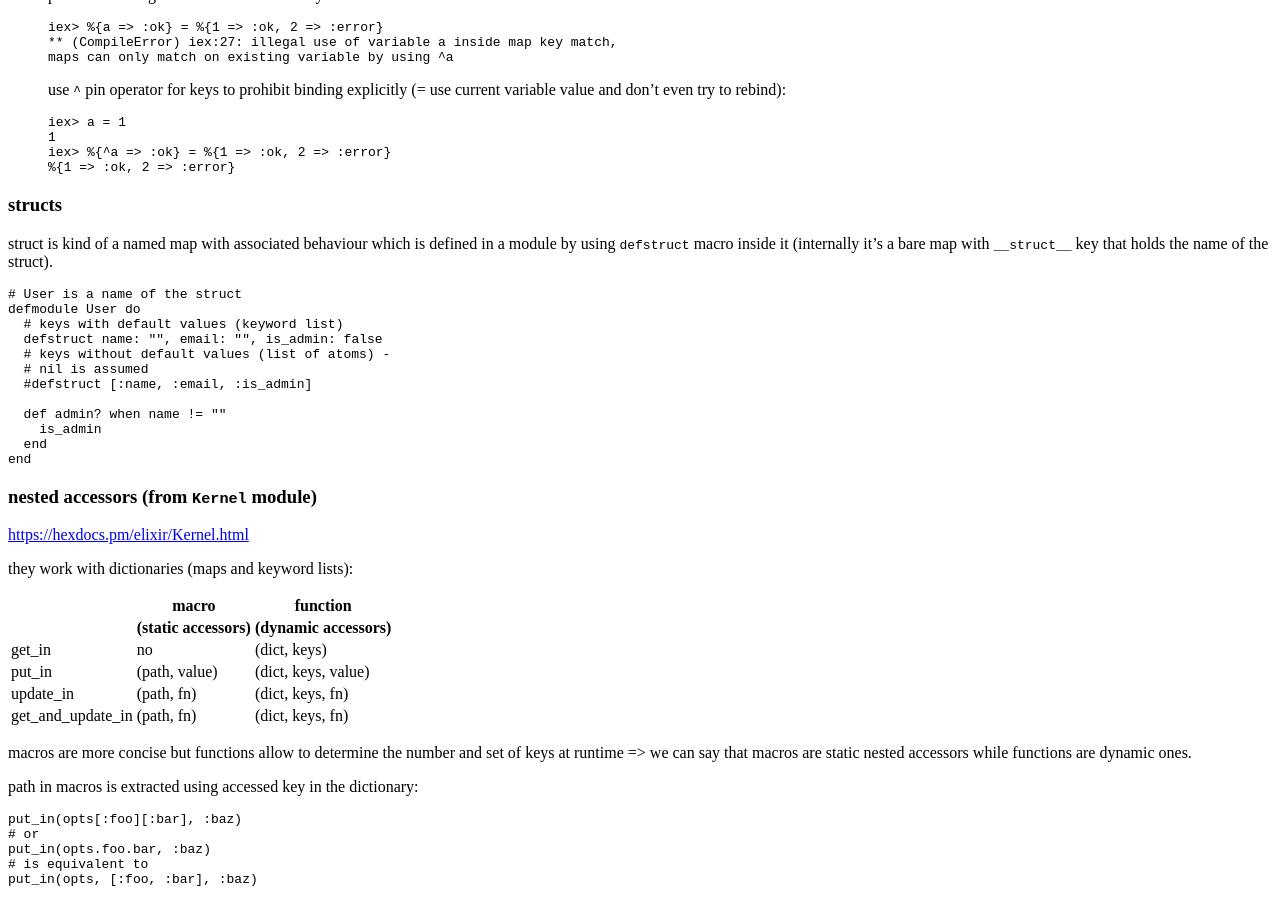
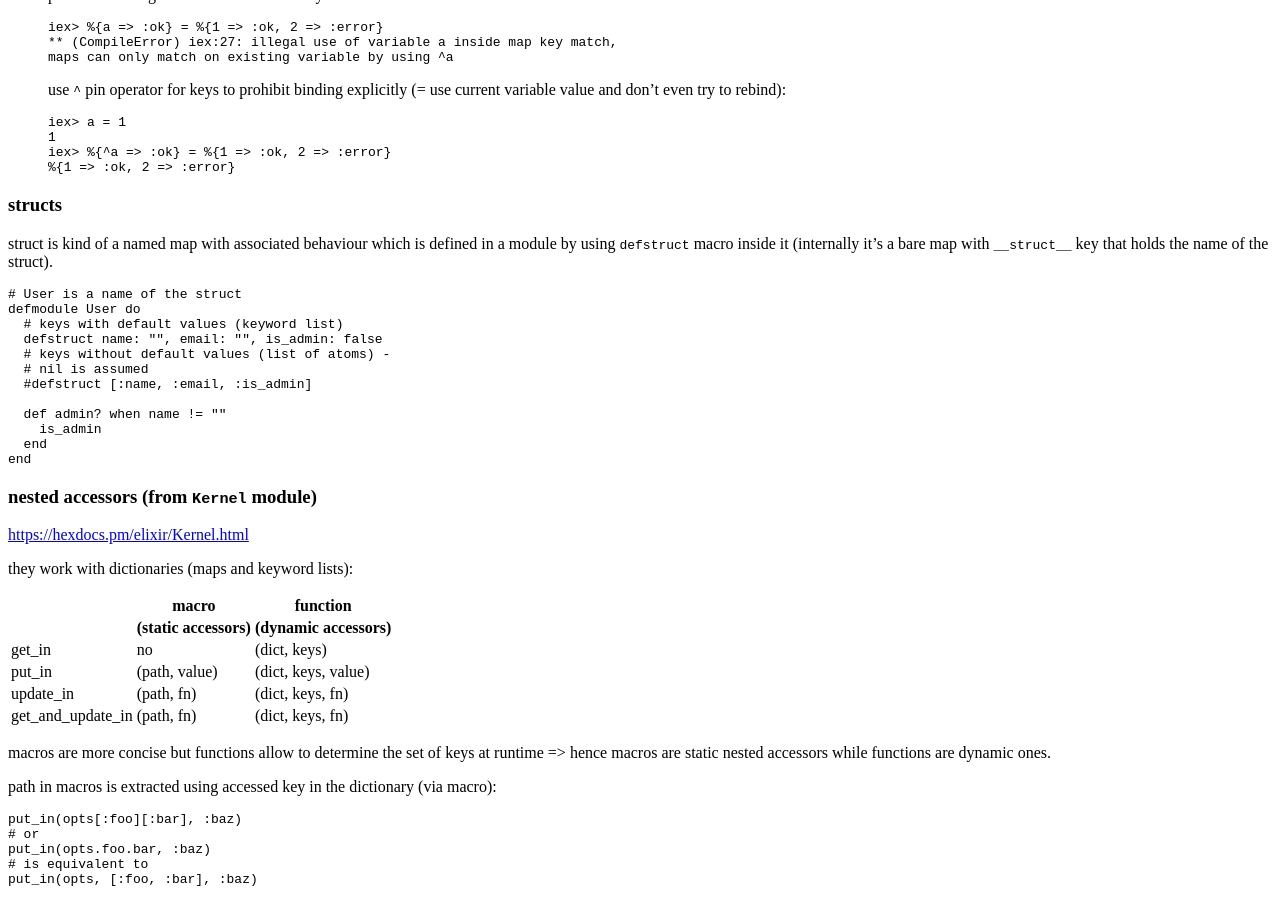
Before and after one commit to tap349/tap349.github.io, a Jekyll site: the page built from _posts/2016-12-31-elixir-notes.md, in a window 1280 px wide and 900 px high, scrolled down 7307 px. Built offline with Jekyll 4.4.1, drawn with Linux system fonts in a browser that asks for light colours.

Commit message:
update 2017-01-06_02:51:49

````diff
--- a/_posts/2016-12-31-elixir-notes.md
+++ b/_posts/2016-12-31-elixir-notes.md
@@ -536,12 +536,11 @@ they work with dictionaries (maps and keyword lists):
 | update_in         | (path, fn)               | (dict, keys, fn)    |
 | get_and_update_in | (path, fn)               | (dict, keys, fn)    |
 
-macros are more concise but functions allow to determine the number
-and set of keys at runtime =>
-we can say that macros are static nested accessors while
+macros are more concise but functions allow to determine the set of
+keys at runtime => hence macros are static nested accessors while
 functions are dynamic ones.
 
-path in macros is extracted using accessed key in the dictionary:
+path in macros is extracted using accessed key in the dictionary (via macro):
 
 ```elixir
 put_in(opts[:foo][:bar], :baz)
````
